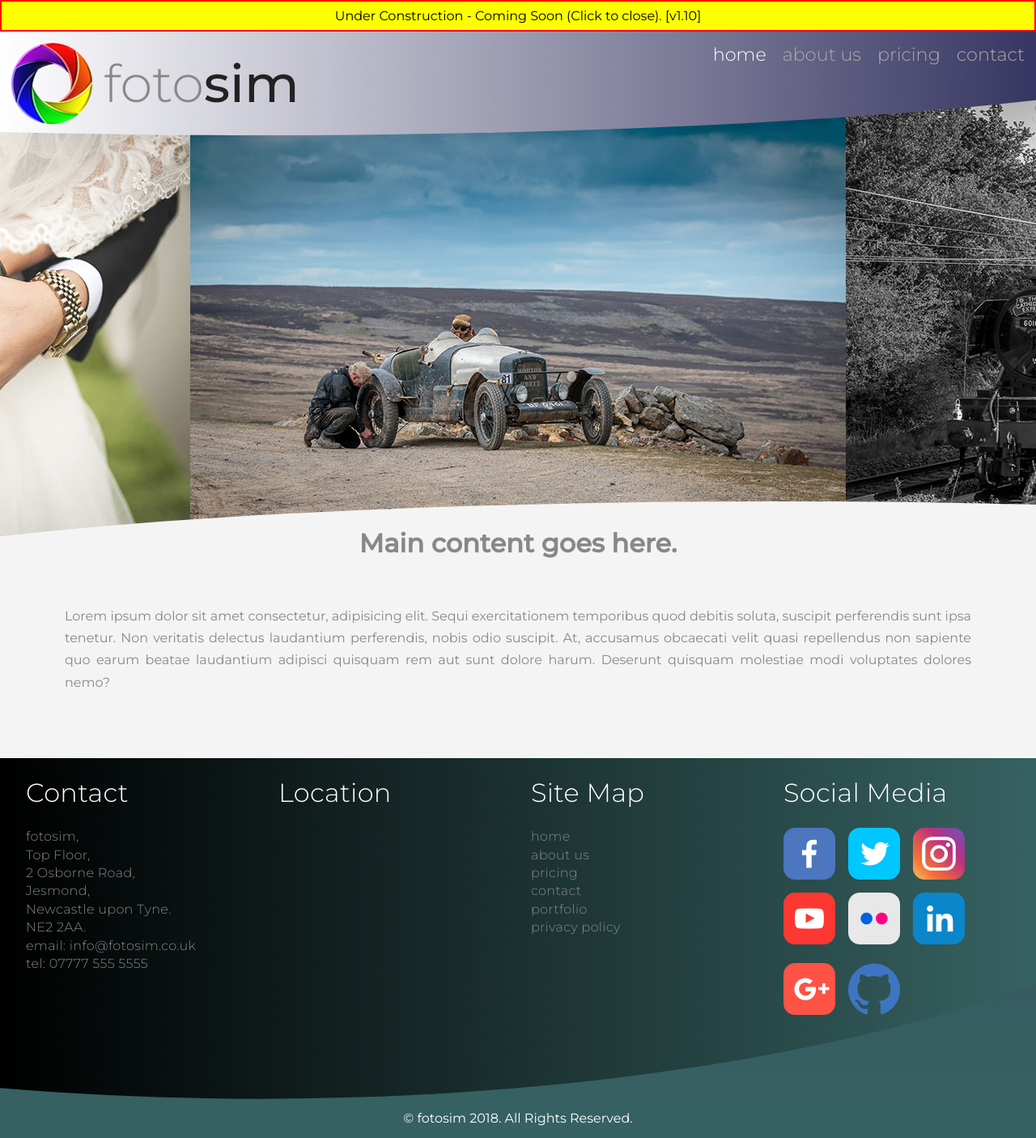
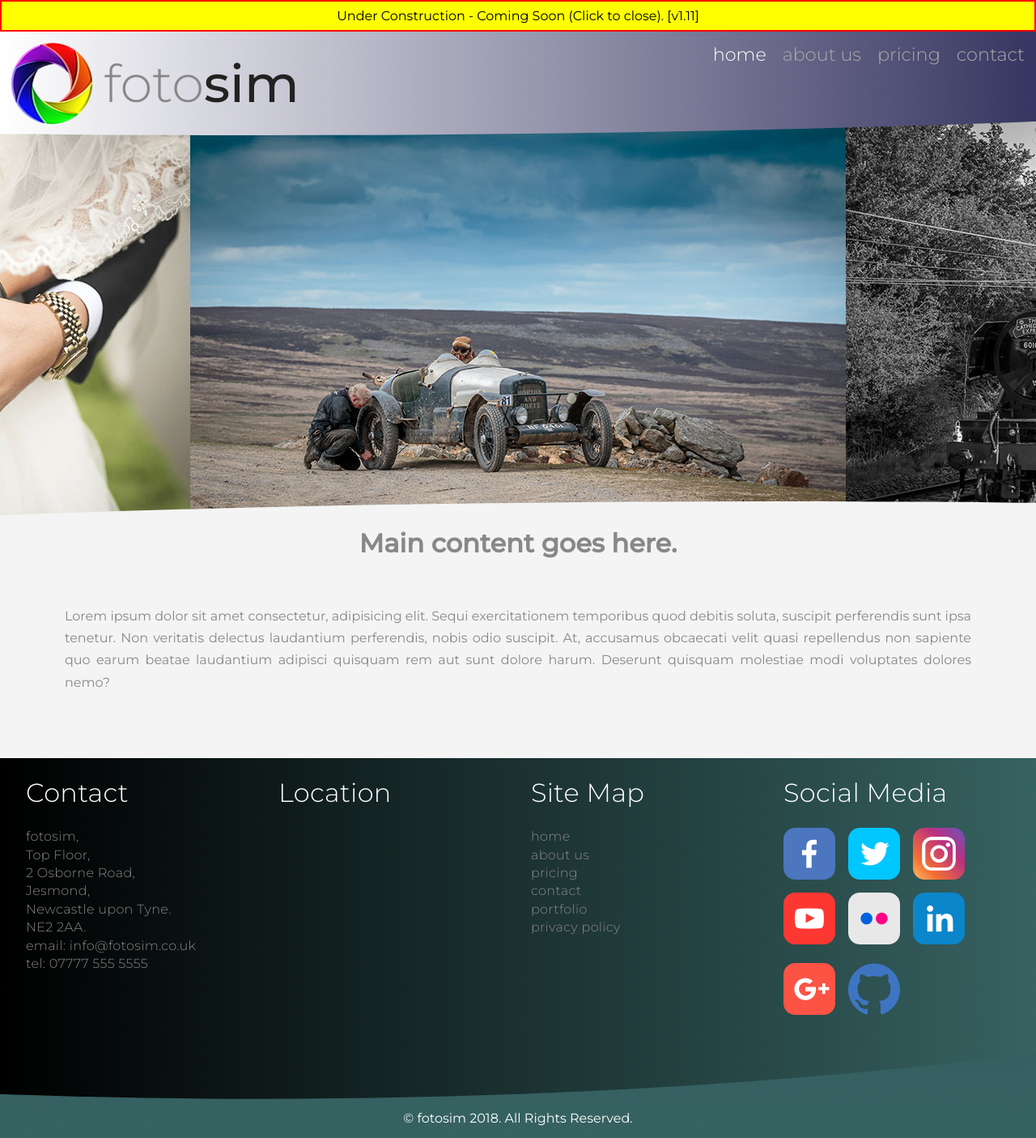
Before and after one commit to fotoSim/fotosim, a PHP site: page /index.html in a window 1280 px wide. Shown: the whole page at 81% size. Run offline with PHP 8.4, Linux system fonts and the light colour scheme; a map, chart or similar area stays blank; grey boxes are pictures that could not be loaded.

Commit message:
Increased ellipse width on gallery and footer. [1.11]

```diff
--- a/css/main.css
+++ b/css/main.css
@@ -115,8 +115,8 @@ header {
   -webkit-box-align: center;
       -ms-flex-align: center;
           align-items: center;
-  -webkit-clip-path: ellipse(100% 100% at 25% 0%);
-          clip-path: ellipse(100% 100% at 25% 0%);
+  -webkit-clip-path: ellipse(150% 100% at 25% 0%);
+          clip-path: ellipse(150% 100% at 25% 0%);
 }
 
 header img {
@@ -174,7 +174,7 @@ a:active {
 
 figure {
   position: relative;
-  top: -44px;
+  top: -17px;
   overflow-x: hidden;
   display: -ms-grid;
   display: grid;
@@ -213,8 +213,8 @@ figure img:nth-child(3) {
   height: 128px;
   margin-bottom: -88px;
   background-color: #f4f4f4;
-  -webkit-clip-path: ellipse(100% 100% at 75% 100%);
-          clip-path: ellipse(100% 100% at 75% 100%);
+  -webkit-clip-path: ellipse(150% 100% at 75% 100%);
+          clip-path: ellipse(150% 100% at 75% 100%);
 }
 
 .showcaseBase h1 {
@@ -246,8 +246,8 @@ main p:nth-child(even) {
   background: -webkit-gradient(linear, left top, right top, from(black), to(#366261));
   background: linear-gradient(to right, black, #366261);
   color: #888888;
-  -webkit-clip-path: ellipse(100% 100% at 25% 0%);
-          clip-path: ellipse(100% 100% at 25% 0%);
+  -webkit-clip-path: ellipse(150% 100% at 25% 0%);
+          clip-path: ellipse(150% 100% at 25% 0%);
   display: -ms-grid;
   display: grid;
   -ms-grid-columns: (1fr)[4];
--- a/css/main.scss
+++ b/css/main.scss
@@ -80,7 +80,7 @@ header {
   grid-template-columns: 128px max-content max-content 1fr;
   background: linear-gradient(to right, white, $colorB);
   align-items: center;
-  clip-path: ellipse(100% 100% at 25% 0%);
+  clip-path: ellipse(150% 100% at 25% 0%);
 
   img {
     width: 128px;
@@ -137,7 +137,7 @@ a {
 // Image gallery showcase
 figure {
   position: relative;
-  top: -44px;
+  top: -17px;
   overflow-x: hidden;
   display: grid;
   grid-template-columns: 1fr 810px 1fr;
@@ -167,7 +167,7 @@ figure {
   height: 128px;
   margin-bottom: -88px;
   background-color: #f4f4f4;
-  clip-path: ellipse(100% 100% at 75% 100%);
+  clip-path: ellipse(150% 100% at 75% 100%);
 
   h1 {
     padding-top: 1em;
@@ -200,7 +200,7 @@ main {
 .information {
   background: linear-gradient(to right, black, $colorD);
   color: $colorC;
-  clip-path: ellipse(100% 100% at 25% 0%);
+  clip-path: ellipse(150% 100% at 25% 0%);
   display: grid;
   grid-template-columns: repeat(4, 1fr);
   grid-template-rows: 1fr 40px;
--- a/index.html
+++ b/index.html
@@ -13,7 +13,7 @@
 </head>
 
 <body>
-    <div id="underConstruction">Under Construction - Coming Soon (Click to close). [v1.10]</div>
+    <div id="underConstruction">Under Construction - Coming Soon (Click to close). [v1.11]</div>
     <header>
         <img src="img/logo.png" alt="logo">
         <h1 class="foto">foto</h1>
@@ -128,7 +128,7 @@
                     </a>
                 </li>
                 <li>
-                    <a href="#">
+                    <a href="https://github.com/fotoSim">
                         <img src="img/icon-github.png">
                     </a>
                 </li>
```
